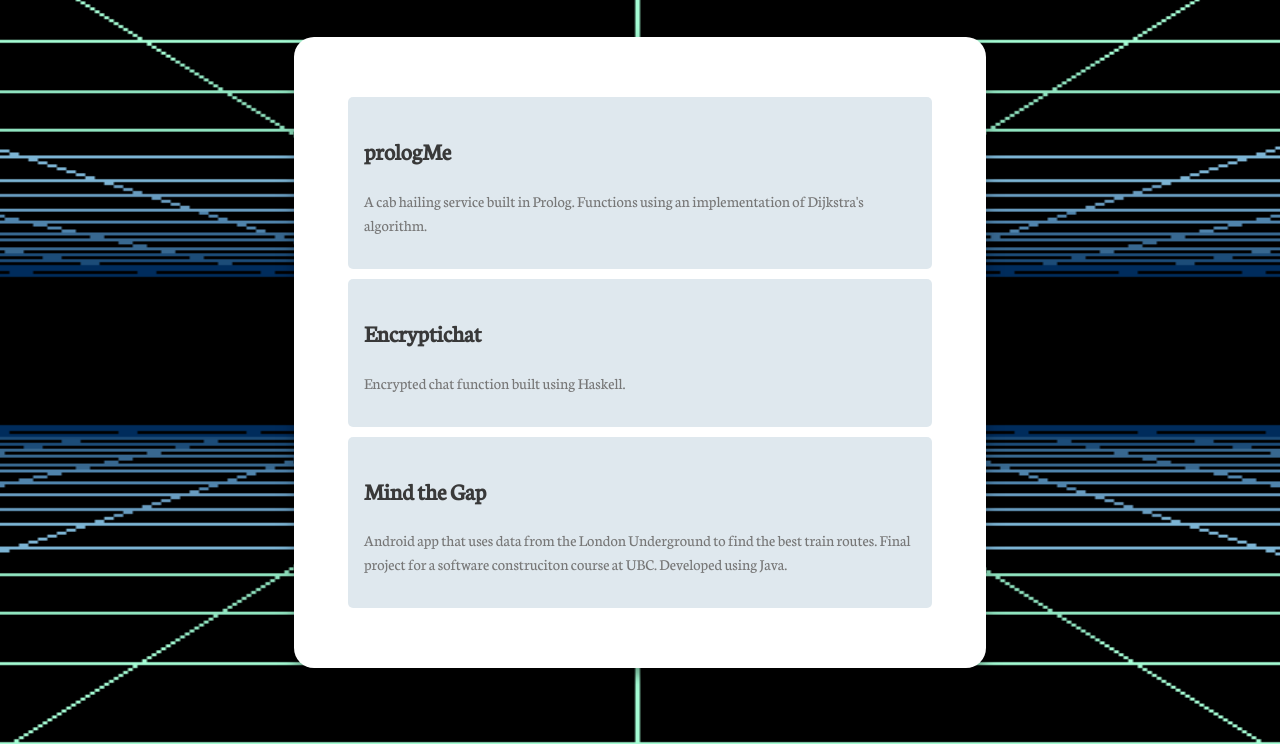
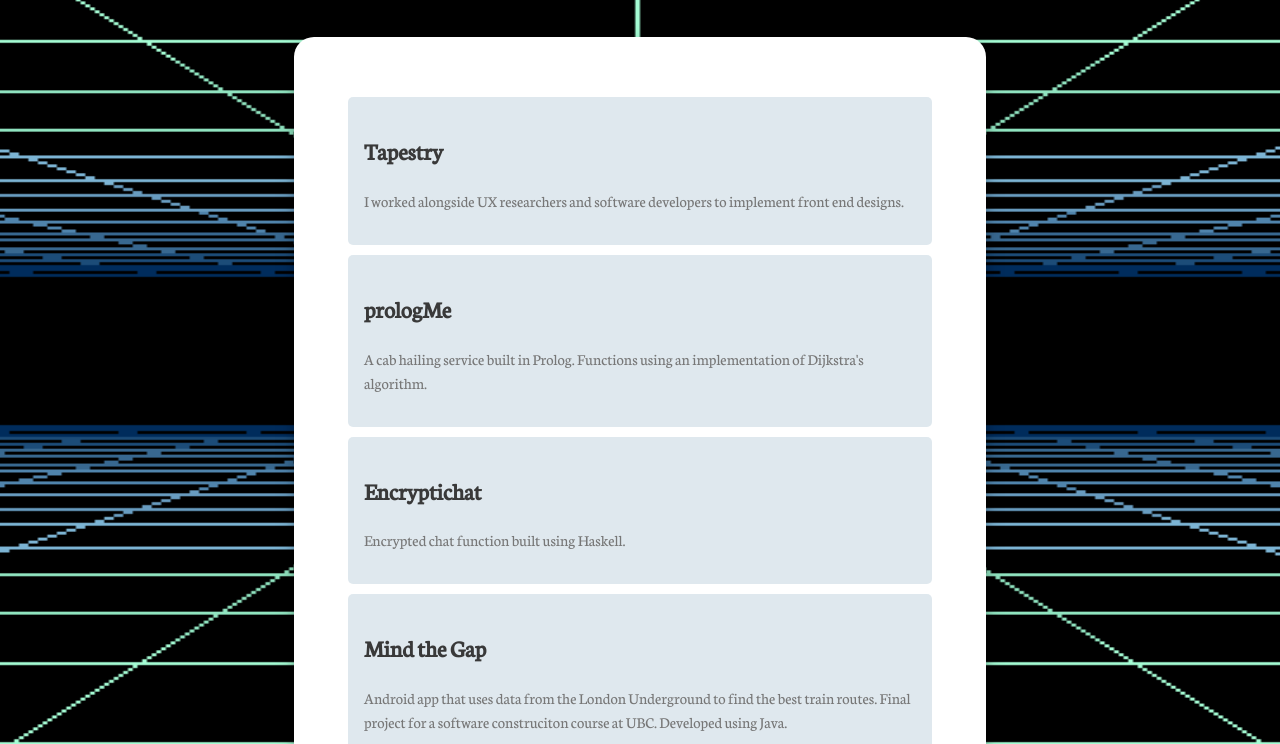
Before and after one commit to fordat/fordat.github.io__, a plain HTML site: page projects.html in a window 1280 px wide. Shown: the part 49-793 px from the top of the page. Drawn offline with Linux system fonts and the light colour scheme.

Commit message:
project update

```diff
--- a/projects.html
+++ b/projects.html
@@ -25,6 +25,10 @@
 	<br/>
 	<div class="subcontainer">
 		<div class="projects">
+			  <a href="https://demo.tapestry-tool.com/tapestry/disabilities/#/nodes/555" class="One">
+			  	<h2>Tapestry</h2>
+	            <p>I worked alongside UX researchers and software developers to implement front end designs.</p>
+	          </a>
 			  <a href="https://github.com/fordat/prologMe" class="One">
 			  	<h2>prologMe</h2>
 	            <p>A cab hailing service built in Prolog. Functions using an implementation of Dijkstra's algorithm.</p>
```
